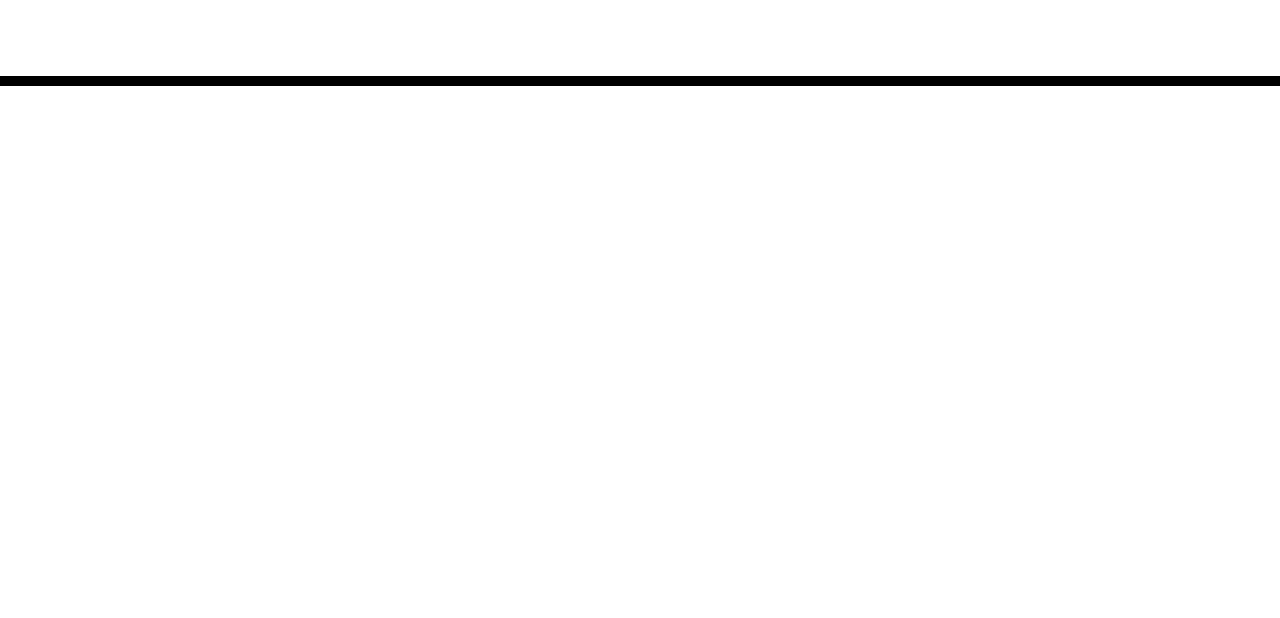
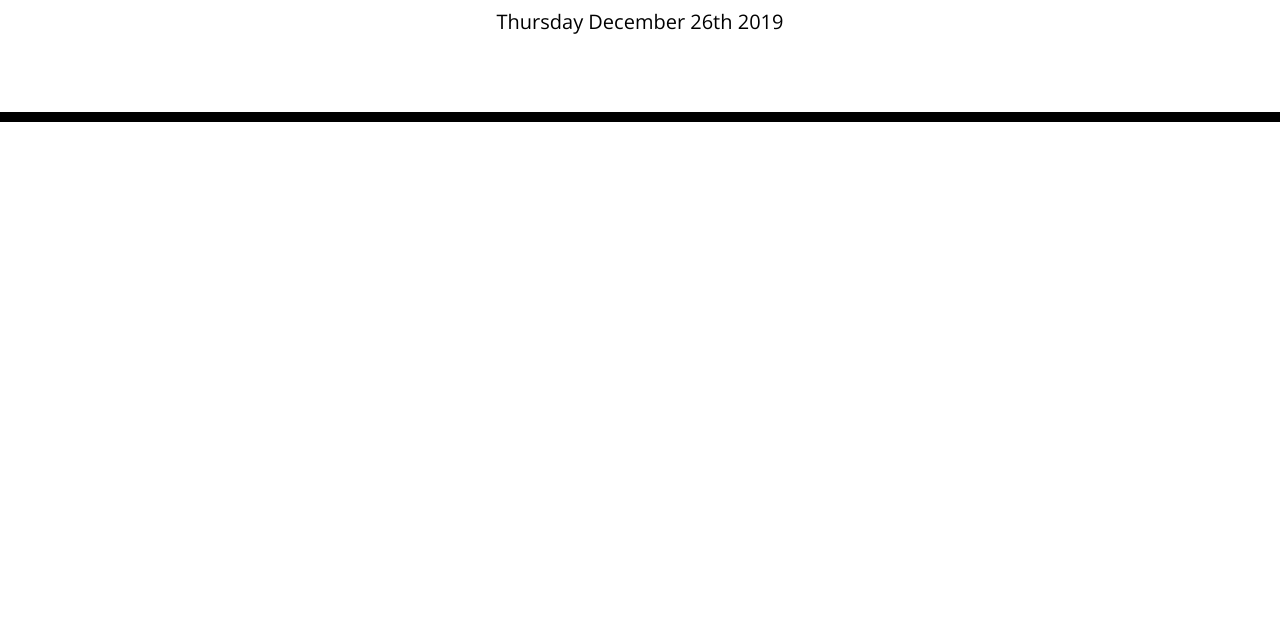
Before and after one commit to smeruva1/day_planner, a plain HTML site: page Develop/index.html in a window 1280 px wide. Shown: the part 182-800 px from the top of the page. Drawn offline with nearby package versions, Linux system fonts and the light colour scheme.

Commit message:
updated header todays date from moment.js using jquery

```diff
--- a/Develop/index.html
+++ b/Develop/index.html
@@ -1,23 +1,14 @@
 <!DOCTYPE html>
 <html lang="en">
+
 <head>
   <meta charset="UTF-8" />
   <meta name="viewport" content="width=device-width, initial-scale=1.0" />
   <meta http-equiv="X-UA-Compatible" content="ie=edge" />
-    <link
-      rel="stylesheet"
-      href="https://stackpath.bootstrapcdn.com/bootstrap/4.3.1/css/bootstrap.min.css"
-    />
-    <link
-      rel="stylesheet"
-      href="https://use.fontawesome.com/releases/v5.8.1/css/all.css"
-      integrity="sha384-50oBUHEmvpQ+1lW4y57PTFmhCaXp0ML5d60M1M7uH2+nqUivzIebhndOJK28anvf"
-      crossorigin="anonymous"
-    />
-    <link
-      href="https://fonts.googleapis.com/css?family=Open+Sans&display=swap"
-      rel="stylesheet"
-    />
+  <link rel="stylesheet" href="https://stackpath.bootstrapcdn.com/bootstrap/4.3.1/css/bootstrap.min.css" />
+  <link rel="stylesheet" href="https://use.fontawesome.com/releases/v5.8.1/css/all.css"
+    integrity="sha384-50oBUHEmvpQ+1lW4y57PTFmhCaXp0ML5d60M1M7uH2+nqUivzIebhndOJK28anvf" crossorigin="anonymous" />
+  <link href="https://fonts.googleapis.com/css?family=Open+Sans&display=swap" rel="stylesheet" />
   <link rel="stylesheet" href="style.css" />
   <title>Work Day Scheduler</title>
 </head>
@@ -34,5 +25,54 @@
 
   <script src="https://code.jquery.com/jquery-3.4.1.min.js"></script>
   <script src="https://cdnjs.cloudflare.com/ajax/libs/moment.js/2.24.0/moment.min.js"></script>
+
+  <script>
+
+    //var currentDayEl = document.querySelector("#currentDay");
+
+    // console.log(currentDayEl);
+    // console.log(moment().format('dddd MMMM Do YYYY'));
+
+    // currentDayEl.textContent = moment().format('dddd MMMM Do YYYY');
+
+    var $currentDay = $("#currentDay");
+    console.log($currentDay);
+    $currentDay.text(moment().format('dddd MMMM Do YYYY'));
+
+
+    // var newDiv = $("<div>");
+    // newDiv.text("A pleasure to meet you!");
+    // $(".jumbotron").append(newDiv);
+
+    // console.log(moment());
+    // console.log(moment().format('LLLL', "dddd, MMMM D, YYYY"));
+    // console.log(moment().format('dddd MMMM Do YYYY'));
+    // console.log(moment().toString());
+
+
+
+    //console.log(moment().startOf('day'));
+    //Create moment date time
+//     var m = moment();
+
+//     console.log(m.toString());
+//     console.log(m.toISOString());
+
+//     //create moment obj from ISO 8601 String
+//     var n = moment("2019-05-19");
+
+//     console.log(n.toString());
+//     console.log(n.toISOString());
+
+
+// //create moment obj from ISO 8601 String with time
+// var q = moment("2019-05-19:10:00.000");
+
+// console.log(q.toString());
+// console.log(q.toISOString());
+
+  </script>
+
 </body>
+
 </html>
```
Also changed, not shown: 1 other file. Lines whose indentation alone changed are shown as unchanged.
